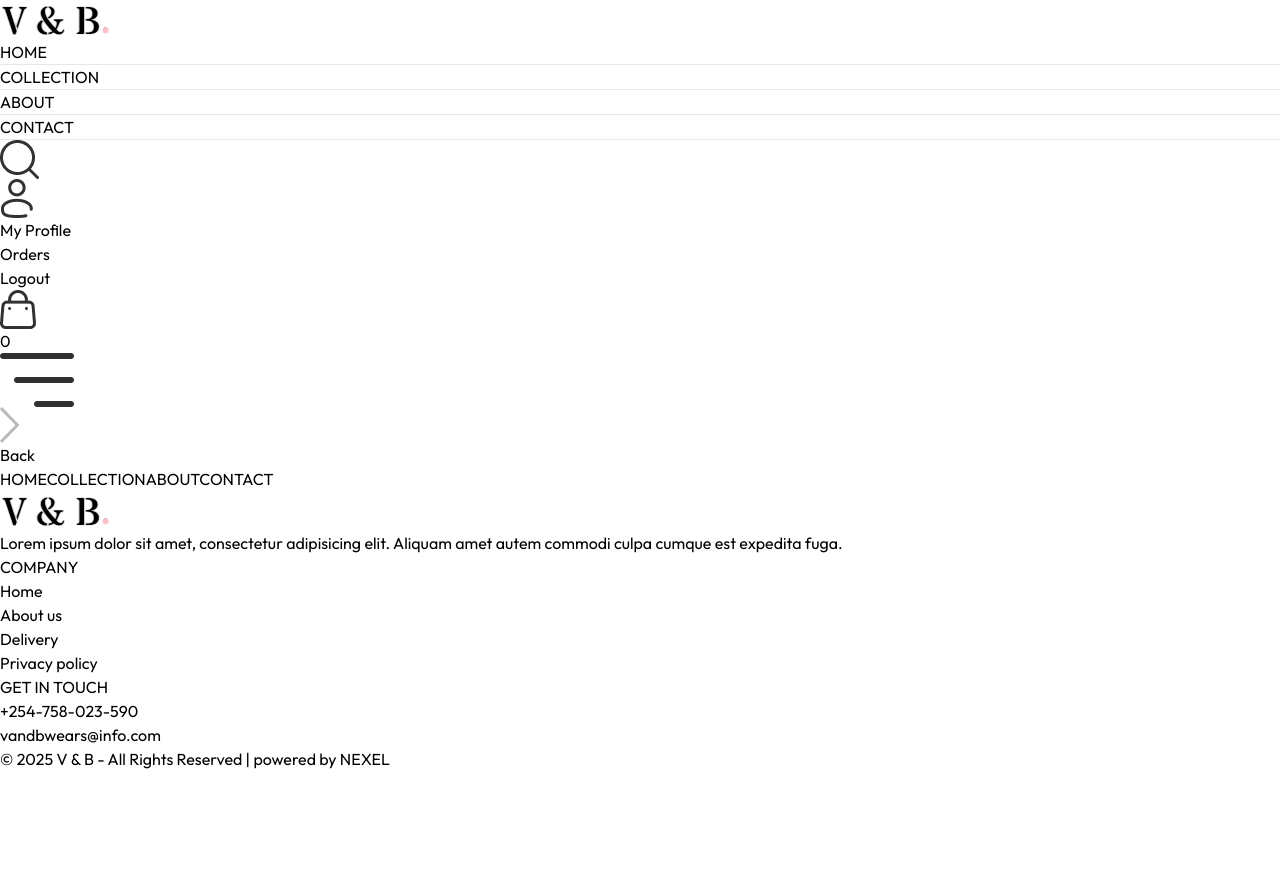
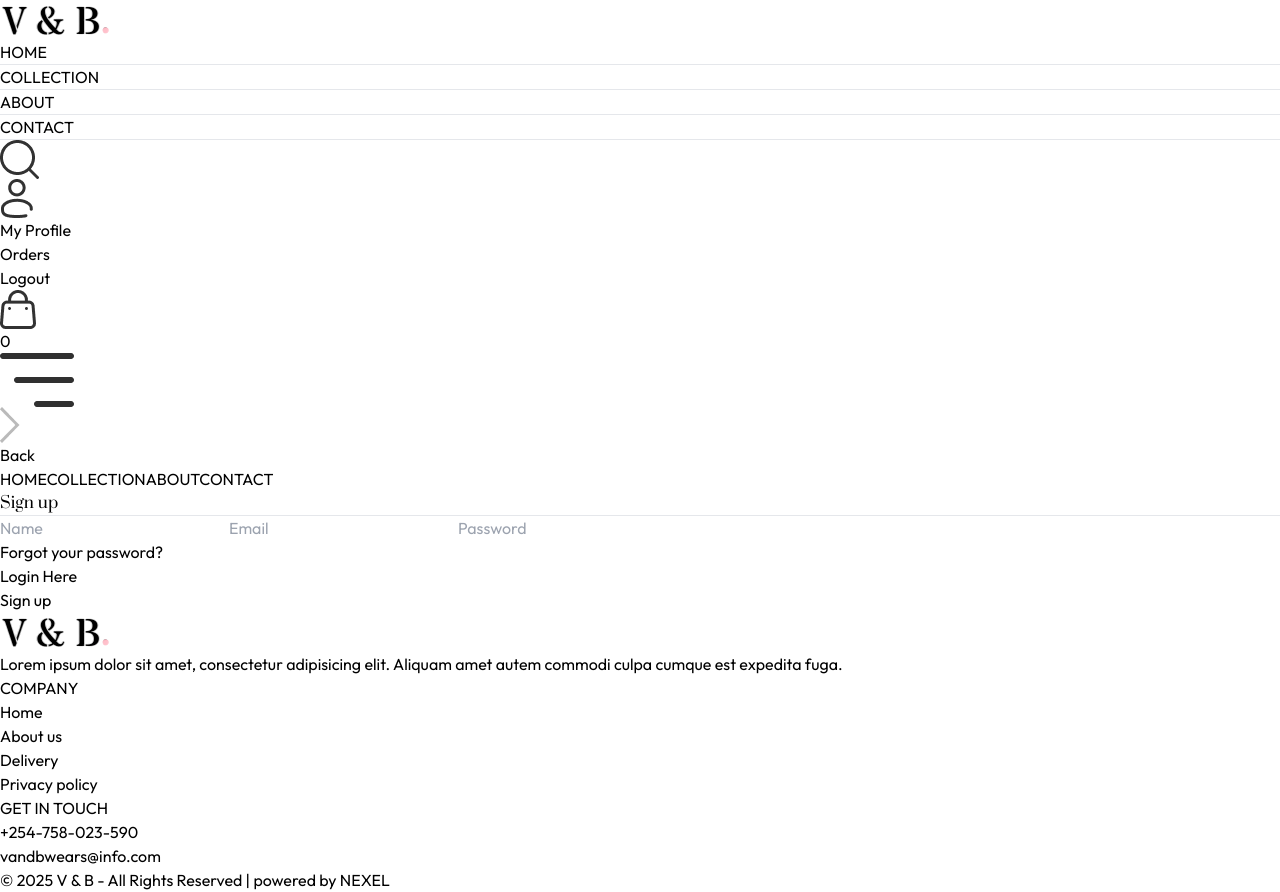
Before and after one commit to rodgerstar/V-B_Ecomerce, a React (Vite) app in the folder frontend/: page /login in a window 1280 px wide. Before the commit the page ends 800 px from the top, so only its background shows below. Built offline with nearby package versions, Linux system fonts and the light colour scheme.

Commit message:
Login and sign up pages

```diff
--- a/frontend/src/components/Navbar.jsx
+++ b/frontend/src/components/Navbar.jsx
@@ -50,9 +50,9 @@
 
                 <div
                 className='relative group'>
-                    <img
+                    <Link to='/login'><img
                         className='w-5 cursor-pointer'
-                        src={assets.profile_icon} alt=""/>
+                        src={assets.profile_icon} alt=""/></Link>
                     <div
                     className='group-hover:block hidden absolute dropdown-menu right-0 pt4'>
                         <div
--- a/frontend/src/pages/Login.jsx
+++ b/frontend/src/pages/Login.jsx
@@ -1,10 +1,32 @@
-import React from "react";
+import React, {useState} from "react";
 
 const Login = () => {
+
+    const [currentState, setCurrentState] = useState('Sign up')
+
+    const onSubmitHandler = async (event) => {
+        event.preventDefault()
+    }
+
     return(
-        <div>
-
-        </div>
+        <form onSubmit={onSubmitHandler} className='flex flex-col items-center w-[90%] sm:max-w-96 m-auto mt-14 gap-4'>
+            <div className='inline-flex items-center gap-2 mb-2 mt-10'>
+                <p className='prata-regular text-3xl'>{currentState}</p>
+                <hr className='border-none h-[1.5px] w-8 bg-gray-800'/>
+            </div>
+            {currentState === 'Login' ? '' : <input className='w-full px-3 py-2 border rounded border-green-800' placeholder='Name' type="text" required/>}
+            <input className='w-full px-3 py-2 border rounded border-green-800' placeholder='Email' type="email" required/>
+            <input className='w-full px-3 py-2 border  rounded border-green-800' placeholder='Password' type="password" required/>
+            <div className='w-full flex justify-between text-sm mt-[-8px]'>
+                <p className='cursor-pointer'>Forgot your password?</p>
+                {
+                    currentState === 'Login'
+                    ? <p onClick={()=>setCurrentState('Sign Up')} className='cursor-pointer'>Create account</p>
+                    : <p onClick={()=>setCurrentState('Login')} className='cursor-pointer'>Login Here</p>
+                }
+            </div>
+            <button className='bg-black text-white font-light px-8 py-2 mt-4 w-full'>{currentState === 'Login' ? 'Sign in' : 'Sign up'}</button>
+        </form>
     )
 }
 export default Login
```
